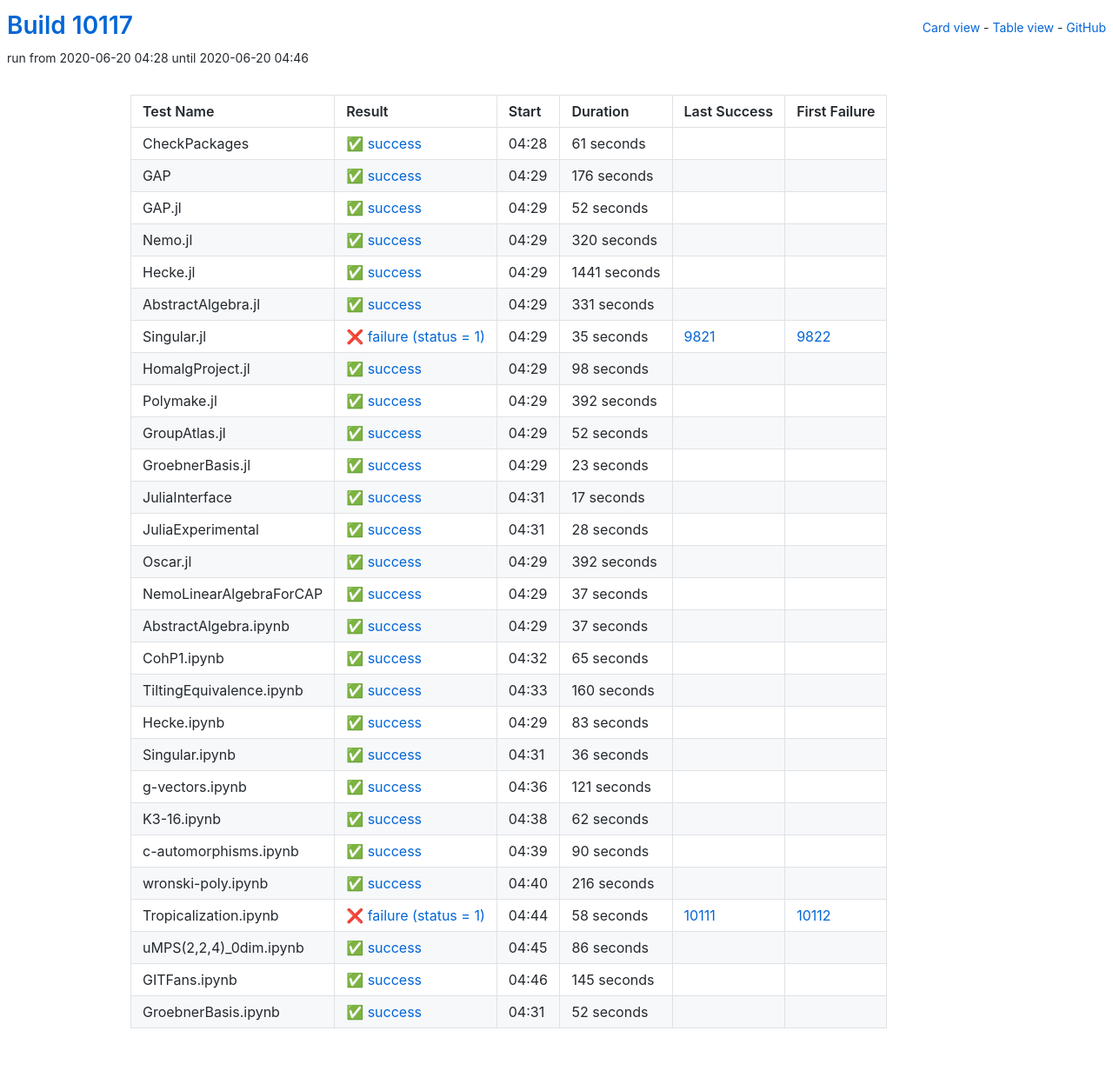
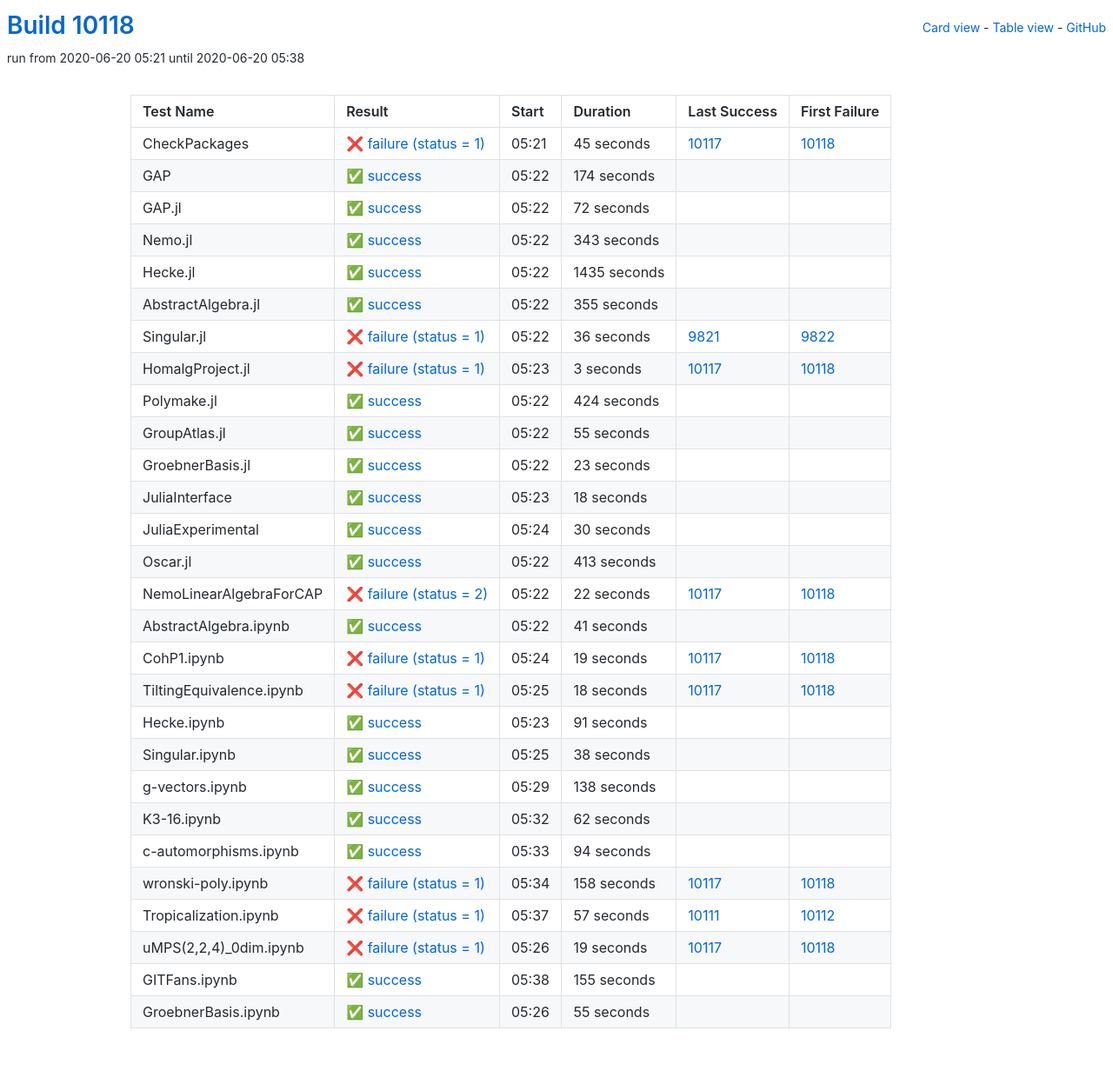
Before and after one commit to oscar-system/oscar-ci-status, a Jekyll site: the page built from table.html, in a window 1280 px wide. Shown: the whole page at 87% size. Built offline with Jekyll 4.4.1, drawn with Linux system fonts in a browser that asks for light colours.

Commit message:
Build #10118

```diff
--- a/_data/ci.yml
+++ b/_data/ci.yml
@@ -1,6 +1,6 @@
 ---
-build: 10117
-build_url: https://oscarci.mathematik.uni-kl.de/job/oscar/10117/
+build: 10118
+build_url: https://oscarci.mathematik.uni-kl.de/job/oscar/10118/
 job: oscar
 organization: oscar-system
 repo: oscar-ci-status
@@ -8,128 +8,128 @@
 tests:
 - name: CheckPackages
   id: checkpackages
-  log: https://oscarci.mathematik.uni-kl.de/job/oscar/10117/artifact/logs/build-10117/CheckPackages.log
-  start: 2020-06-20 04:28
+  log: https://oscarci.mathematik.uni-kl.de/job/oscar/10118/artifact/logs/build-10118/CheckPackages.log
+  start: 2020-06-20 05:21
+  success: false
+  exitcode: 1
+  status: failure
+  duration: 45
+  last_success: 10117
+  last_success_url: https://oscarci.mathematik.uni-kl.de/job/oscar/10117/
+  first_failure: 10118
+  first_failure_url: https://oscarci.mathematik.uni-kl.de/job/oscar/10118/
+- name: GAP
+  id: gap
+  log: https://oscarci.mathematik.uni-kl.de/job/oscar/10118/artifact/logs/build-10118/GAP.log
+  start: 2020-06-20 05:22
   success: true
   exitcode: 0
   status: success
-  duration: 61
-  last_success: false
-  last_success_url:
-  first_failure: false
-  first_failure_url:
-- name: GAP
-  id: gap
-  log: https://oscarci.mathematik.uni-kl.de/job/oscar/10117/artifact/logs/build-10117/GAP.log
-  start: 2020-06-20 04:29
-  success: true
-  exitcode: 0
-  status: success
-  duration: 176
+  duration: 174
   last_success: false
   last_success_url:
   first_failure: false
   first_failure_url:
 - name: GAP.jl
   id: gap-jl
-  log: https://oscarci.mathematik.uni-kl.de/job/oscar/10117/artifact/logs/build-10117/GAP.jl.log
-  start: 2020-06-20 04:29
+  log: https://oscarci.mathematik.uni-kl.de/job/oscar/10118/artifact/logs/build-10118/GAP.jl.log
+  start: 2020-06-20 05:22
   success: true
   exitcode: 0
   status: success
-  duration: 52
+  duration: 72
   last_success: false
   last_success_url:
   first_failure: false
   first_failure_url:
 - name: Nemo.jl
   id: nemo-jl
-  log: https://oscarci.mathematik.uni-kl.de/job/oscar/10117/artifact/logs/build-10117/Nemo.jl.log
-  start: 2020-06-20 04:29
+  log: https://oscarci.mathematik.uni-kl.de/job/oscar/10118/artifact/logs/build-10118/Nemo.jl.log
+  start: 2020-06-20 05:22
   success: true
   exitcode: 0
   status: success
-  duration: 320
+  duration: 343
   last_success: false
   last_success_url:
   first_failure: false
   first_failure_url:
 - name: Hecke.jl
   id: hecke-jl
-  log: https://oscarci.mathematik.uni-kl.de/job/oscar/10117/artifact/logs/build-10117/Hecke.jl.log
-  start: 2020-06-20 04:29
+  log: https://oscarci.mathematik.uni-kl.de/job/oscar/10118/artifact/logs/build-10118/Hecke.jl.log
+  start: 2020-06-20 05:22
   success: true
   exitcode: 0
   status: success
-  duration: 1441
+  duration: 1435
   last_success: false
   last_success_url:
   first_failure: false
   first_failure_url:
 - name: AbstractAlgebra.jl
   id: abstractalgebra-jl
-  log: https://oscarci.mathematik.uni-kl.de/job/oscar/10117/artifact/logs/build-10117/AbstractAlgebra.jl.log
-  start: 2020-06-20 04:29
+  log: https://oscarci.mathematik.uni-kl.de/job/oscar/10118/artifact/logs/build-10118/AbstractAlgebra.jl.log
+  start: 2020-06-20 05:22
   success: true
   exitcode: 0
   status: success
-  duration: 331
+  duration: 355
   last_success: false
   last_success_url:
   first_failure: false
   first_failure_url:
 - name: Singular.jl
   id: singular-jl
-  log: https://oscarci.mathematik.uni-kl.de/job/oscar/10117/artifact/logs/build-10117/Singular.jl.log
-  start: 2020-06-20 04:29
+  log: https://oscarci.mathematik.uni-kl.de/job/oscar/10118/artifact/logs/build-10118/Singular.jl.log
+  start: 2020-06-20 05:22
   success: false
   exitcode: 1
   status: failure
-  duration: 35
+  duration: 36
   last_success: 9821
   last_success_url: https://oscarci.mathematik.uni-kl.de/job/oscar/9821/
   first_failure: 9822
   first_failure_url: https://oscarci.mathematik.uni-kl.de/job/oscar/9822/
 - name: HomalgProject.jl
   id: homalgproject-jl
-  log: https://oscarci.mathematik.uni-kl.de/job/oscar/10117/artifact/logs/build-10117/HomalgProject.jl.log
-  start: 2020-06-20 04:29
+  log: https://oscarci.mathematik.uni-kl.de/job/oscar/10118/artifact/logs/build-10118/HomalgProject.jl.log
+  start: 2020-06-20 05:23
+  success: false
+  exitcode: 1
+  status: failure
+  duration: 3
+  last_success: 10117
+  last_success_url: https://oscarci.mathematik.uni-kl.de/job/oscar/10117/
+  first_failure: 10118
+  first_failure_url: https://oscarci.mathematik.uni-kl.de/job/oscar/10118/
+- name: Polymake.jl
+  id: polymake-jl
+  log: https://oscarci.mathematik.uni-kl.de/job/oscar/10118/artifact/logs/build-10118/Polymake.jl.log
+  start: 2020-06-20 05:22
   success: true
   exitcode: 0
   status: success
-  duration: 98
-  last_success: false
-  last_success_url:
-  first_failure: false
-  first_failure_url:
-- name: Polymake.jl
-  id: polymake-jl
-  log: https://oscarci.mathematik.uni-kl.de/job/oscar/10117/artifact/logs/build-10117/Polymake.jl.log
-  start: 2020-06-20 04:29
-  success: true
-  exitcode: 0
-  status: success
-  duration: 392
+  duration: 424
   last_success: false
   last_success_url:
   first_failure: false
   first_failure_url:
 - name: GroupAtlas.jl
   id: groupatlas-jl
-  log: https://oscarci.mathematik.uni-kl.de/job/oscar/10117/artifact/logs/build-10117/GroupAtlas.jl.log
-  start: 2020-06-20 04:29
+  log: https://oscarci.mathematik.uni-kl.de/job/oscar/10118/artifact/logs/build-10118/GroupAtlas.jl.log
+  start: 2020-06-20 05:22
   success: true
   exitcode: 0
   status: success
-  duration: 52
+  duration: 55
   last_success: false
   last_success_url:
   first_failure: false
   first_failure_url:
 - name: GroebnerBasis.jl
   id: groebnerbasis-jl
-  log: https://oscarci.mathematik.uni-kl.de/job/oscar/10117/artifact/logs/build-10117/GroebnerBasis.jl.log
-  start: 2020-06-20 04:29
+  log: https://oscarci.mathematik.uni-kl.de/job/oscar/10118/artifact/logs/build-10118/GroebnerBasis.jl.log
+  start: 2020-06-20 05:22
   success: true
   exitcode: 0
   status: success
@@ -140,128 +140,128 @@
   first_failure_url:
 - name: JuliaInterface
   id: juliainterface
-  log: https://oscarci.mathematik.uni-kl.de/job/oscar/10117/artifact/logs/build-10117/JuliaInterface.log
-  start: 2020-06-20 04:31
+  log: https://oscarci.mathematik.uni-kl.de/job/oscar/10118/artifact/logs/build-10118/JuliaInterface.log
+  start: 2020-06-20 05:23
   success: true
   exitcode: 0
   status: success
-  duration: 17
+  duration: 18
   last_success: false
   last_success_url:
   first_failure: false
   first_failure_url:
 - name: JuliaExperimental
   id: juliaexperimental
-  log: https://oscarci.mathematik.uni-kl.de/job/oscar/10117/artifact/logs/build-10117/JuliaExperimental.log
-  start: 2020-06-20 04:31
+  log: https://oscarci.mathematik.uni-kl.de/job/oscar/10118/artifact/logs/build-10118/JuliaExperimental.log
+  start: 2020-06-20 05:24
   success: true
   exitcode: 0
   status: success
-  duration: 28
+  duration: 30
   last_success: false
   last_success_url:
   first_failure: false
   first_failure_url:
 - name: Oscar.jl
   id: oscar-jl
-  log: https://oscarci.mathematik.uni-kl.de/job/oscar/10117/artifact/logs/build-10117/Oscar.jl.log
-  start: 2020-06-20 04:29
+  log: https://oscarci.mathematik.uni-kl.de/job/oscar/10118/artifact/logs/build-10118/Oscar.jl.log
+  start: 2020-06-20 05:22
   success: true
   exitcode: 0
   status: success
-  duration: 392
+  duration: 413
   last_success: false
   last_success_url:
   first_failure: false
   first_failure_url:
 - name: NemoLinearAlgebraForCAP
   id: nemolinearalgebraforcap
-  log: https://oscarci.mathematik.uni-kl.de/job/oscar/10117/artifact/logs/build-10117/NemoLinearAlgebraForCAP.log
-  start: 2020-06-20 04:29
+  log: https://oscarci.mathematik.uni-kl.de/job/oscar/10118/artifact/logs/build-10118/NemoLinearAlgebraForCAP.log
+  start: 2020-06-20 05:22
+  success: false
+  exitcode: 2
+  status: failure
+  duration: 22
+  last_success: 10117
+  last_success_url: https://oscarci.mathematik.uni-kl.de/job/oscar/10117/
+  first_failure: 10118
+  first_failure_url: https://oscarci.mathematik.uni-kl.de/job/oscar/10118/
+- name: AbstractAlgebra.ipynb
+  id: abstractalgebra-ipynb
+  log: https://oscarci.mathematik.uni-kl.de/job/oscar/10118/artifact/logs/build-10118/AbstractAlgebra.ipynb.log
+  start: 2020-06-20 05:22
   success: true
   exitcode: 0
   status: success
-  duration: 37
-  last_success: false
-  last_success_url:
-  first_failure: false
-  first_failure_url:
-- name: AbstractAlgebra.ipynb
-  id: abstractalgebra-ipynb
-  log: https://oscarci.mathematik.uni-kl.de/job/oscar/10117/artifact/logs/build-10117/AbstractAlgebra.ipynb.log
-  start: 2020-06-20 04:29
-  success: true
-  exitcode: 0
-  status: success
-  duration: 37
+  duration: 41
   last_success: false
   last_success_url:
   first_failure: false
   first_failure_url:
 - name: CohP1.ipynb
   id: cohp1-ipynb
-  log: https://oscarci.mathematik.uni-kl.de/job/oscar/10117/artifact/logs/build-10117/CohP1.ipynb.log
-  start: 2020-06-20 04:32
+  log: https://oscarci.mathematik.uni-kl.de/job/oscar/10118/artifact/logs/build-10118/CohP1.ipynb.log
+  start: 2020-06-20 05:24
+  success: false
+  exitcode: 1
+  status: failure
+  duration: 19
+  last_success: 10117
+  last_success_url: https://oscarci.mathematik.uni-kl.de/job/oscar/10117/
+  first_failure: 10118
+  first_failure_url: https://oscarci.mathematik.uni-kl.de/job/oscar/10118/
+- name: TiltingEquivalence.ipynb
+  id: tiltingequivalence-ipynb
+  log: https://oscarci.mathematik.uni-kl.de/job/oscar/10118/artifact/logs/build-10118/TiltingEquivalence.ipynb.log
+  start: 2020-06-20 05:25
+  success: false
+  exitcode: 1
+  status: failure
+  duration: 18
+  last_success: 10117
+  last_success_url: https://oscarci.mathematik.uni-kl.de/job/oscar/10117/
+  first_failure: 10118
+  first_failure_url: https://oscarci.mathematik.uni-kl.de/job/oscar/10118/
+- name: Hecke.ipynb
+  id: hecke-ipynb
+  log: https://oscarci.mathematik.uni-kl.de/job/oscar/10118/artifact/logs/build-10118/Hecke.ipynb.log
+  start: 2020-06-20 05:23
   success: true
   exitcode: 0
   status: success
-  duration: 65
-  last_success: false
-  last_success_url:
-  first_failure: false
-  first_failure_url:
-- name: TiltingEquivalence.ipynb
-  id: tiltingequivalence-ipynb
-  log: https://oscarci.mathematik.uni-kl.de/job/oscar/10117/artifact/logs/build-10117/TiltingEquivalence.ipynb.log
-  start: 2020-06-20 04:33
-  success: true
-  exitcode: 0
-  status: success
-  duration: 160
-  last_success: false
-  last_success_url:
-  first_failure: false
-  first_failure_url:
-- name: Hecke.ipynb
-  id: hecke-ipynb
-  log: https://oscarci.mathematik.uni-kl.de/job/oscar/10117/artifact/logs/build-10117/Hecke.ipynb.log
-  start: 2020-06-20 04:29
-  success: true
-  exitcode: 0
-  status: success
-  duration: 83
+  duration: 91
   last_success: false
   last_success_url:
   first_failure: false
   first_failure_url:
 - name: Singular.ipynb
   id: singular-ipynb
-  log: https://oscarci.mathematik.uni-kl.de/job/oscar/10117/artifact/logs/build-10117/Singular.ipynb.log
-  start: 2020-06-20 04:31
+  log: https://oscarci.mathematik.uni-kl.de/job/oscar/10118/artifact/logs/build-10118/Singular.ipynb.log
+  start: 2020-06-20 05:25
   success: true
   exitcode: 0
   status: success
-  duration: 36
+  duration: 38
   last_success: false
   last_success_url:
   first_failure: false
   first_failure_url:
 - name: g-vectors.ipynb
   id: g-vectors-ipynb
-  log: https://oscarci.mathematik.uni-kl.de/job/oscar/10117/artifact/logs/build-10117/g-vectors.ipynb.log
-  start: 2020-06-20 04:36
+  log: https://oscarci.mathematik.uni-kl.de/job/oscar/10118/artifact/logs/build-10118/g-vectors.ipynb.log
+  start: 2020-06-20 05:29
   success: true
   exitcode: 0
   status: success
-  duration: 121
+  duration: 138
   last_success: false
   last_success_url:
   first_failure: false
   first_failure_url:
 - name: K3-16.ipynb
   id: k3-16-ipynb
-  log: https://oscarci.mathematik.uni-kl.de/job/oscar/10117/artifact/logs/build-10117/K3-16.ipynb.log
-  start: 2020-06-20 04:38
+  log: https://oscarci.mathematik.uni-kl.de/job/oscar/10118/artifact/logs/build-10118/K3-16.ipynb.log
+  start: 2020-06-20 05:32
   success: true
   exitcode: 0
   status: success
@@ -272,72 +272,72 @@
   first_failure_url:
 - name: c-automorphisms.ipynb
   id: c-automorphisms-ipynb
-  log: https://oscarci.mathematik.uni-kl.de/job/oscar/10117/artifact/logs/build-10117/c-automorphisms.ipynb.log
-  start: 2020-06-20 04:39
+  log: https://oscarci.mathematik.uni-kl.de/job/oscar/10118/artifact/logs/build-10118/c-automorphisms.ipynb.log
+  start: 2020-06-20 05:33
   success: true
   exitcode: 0
   status: success
-  duration: 90
+  duration: 94
   last_success: false
   last_success_url:
   first_failure: false
   first_failure_url:
 - name: wronski-poly.ipynb
   id: wronski-poly-ipynb
-  log: https://oscarci.mathematik.uni-kl.de/job/oscar/10117/artifact/logs/build-10117/wronski-poly.ipynb.log
-  start: 2020-06-20 04:40
-  success: true
-  exitcode: 0
-  status: success
-  duration: 216
-  last_success: false
-  last_success_url:
-  first_failure: false
-  first_failure_url:
-- name: Tropicalization.ipynb
-  id: tropicalization-ipynb
-  log: https://oscarci.mathematik.uni-kl.de/job/oscar/10117/artifact/logs/build-10117/Tropicalization.ipynb.log
-  start: 2020-06-20 04:44
+  log: https://oscarci.mathematik.uni-kl.de/job/oscar/10118/artifact/logs/build-10118/wronski-poly.ipynb.log
+  start: 2020-06-20 05:34
   success: false
   exitcode: 1
   status: failure
-  duration: 58
+  duration: 158
+  last_success: 10117
+  last_success_url: https://oscarci.mathematik.uni-kl.de/job/oscar/10117/
+  first_failure: 10118
+  first_failure_url: https://oscarci.mathematik.uni-kl.de/job/oscar/10118/
+- name: Tropicalization.ipynb
+  id: tropicalization-ipynb
+  log: https://oscarci.mathematik.uni-kl.de/job/oscar/10118/artifact/logs/build-10118/Tropicalization.ipynb.log
+  start: 2020-06-20 05:37
+  success: false
+  exitcode: 1
+  status: failure
+  duration: 57
   last_success: 10111
   last_success_url: https://oscarci.mathematik.uni-kl.de/job/oscar/10111/
   first_failure: 10112
   first_failure_url: https://oscarci.mathematik.uni-kl.de/job/oscar/10112/
 - name: uMPS(2,2,4)_0dim.ipynb
   id: umps-2-2-4-0dim-ipynb
-  log: https://oscarci.mathematik.uni-kl.de/job/oscar/10117/artifact/logs/build-10117/uMPS-2-2-4-_0dim.ipynb.log
-  start: 2020-06-20 04:45
+  log: https://oscarci.mathematik.uni-kl.de/job/oscar/10118/artifact/logs/build-10118/uMPS-2-2-4-_0dim.ipynb.log
+  start: 2020-06-20 05:26
+  success: false
+  exitcode: 1
+  status: failure
+  duration: 19
+  last_success: 10117
+  last_success_url: https://oscarci.mathematik.uni-kl.de/job/oscar/10117/
+  first_failure: 10118
+  first_failure_url: https://oscarci.mathematik.uni-kl.de/job/oscar/10118/
+- name: GITFans.ipynb
+  id: gitfans-ipynb
+  log: https://oscarci.mathematik.uni-kl.de/job/oscar/10118/artifact/logs/build-10118/GITFans.ipynb.log
+  start: 2020-06-20 05:38
   success: true
   exitcode: 0
   status: success
-  duration: 86
-  last_success: false
-  last_success_url:
-  first_failure: false
-  first_failure_url:
-- name: GITFans.ipynb
-  id: gitfans-ipynb
-  log: https://oscarci.mathematik.uni-kl.de/job/oscar/10117/artifact/logs/build-10117/GITFans.ipynb.log
-  start: 2020-06-20 04:46
-  success: true
-  exitcode: 0
-  status: success
-  duration: 145
+  duration: 155
   last_success: false
   last_success_url:
   first_failure: false
   first_failure_url:
 - name: GroebnerBasis.ipynb
   id: groebnerbasis-ipynb
-  log: https://oscarci.mathematik.uni-kl.de/job/oscar/10117/artifact/logs/build-10117/GroebnerBasis.ipynb.log
-  start: 2020-06-20 04:31
+  log: https://oscarci.mathematik.uni-kl.de/job/oscar/10118/artifact/logs/build-10118/GroebnerBasis.ipynb.log
+  start: 2020-06-20 05:26
   success: true
   exitcode: 0
   status: success
-  duration: 52
+  duration: 55
   last_success: false
   last_success_url:
   first_failure: false
```
Also changed, not shown: README.md.
